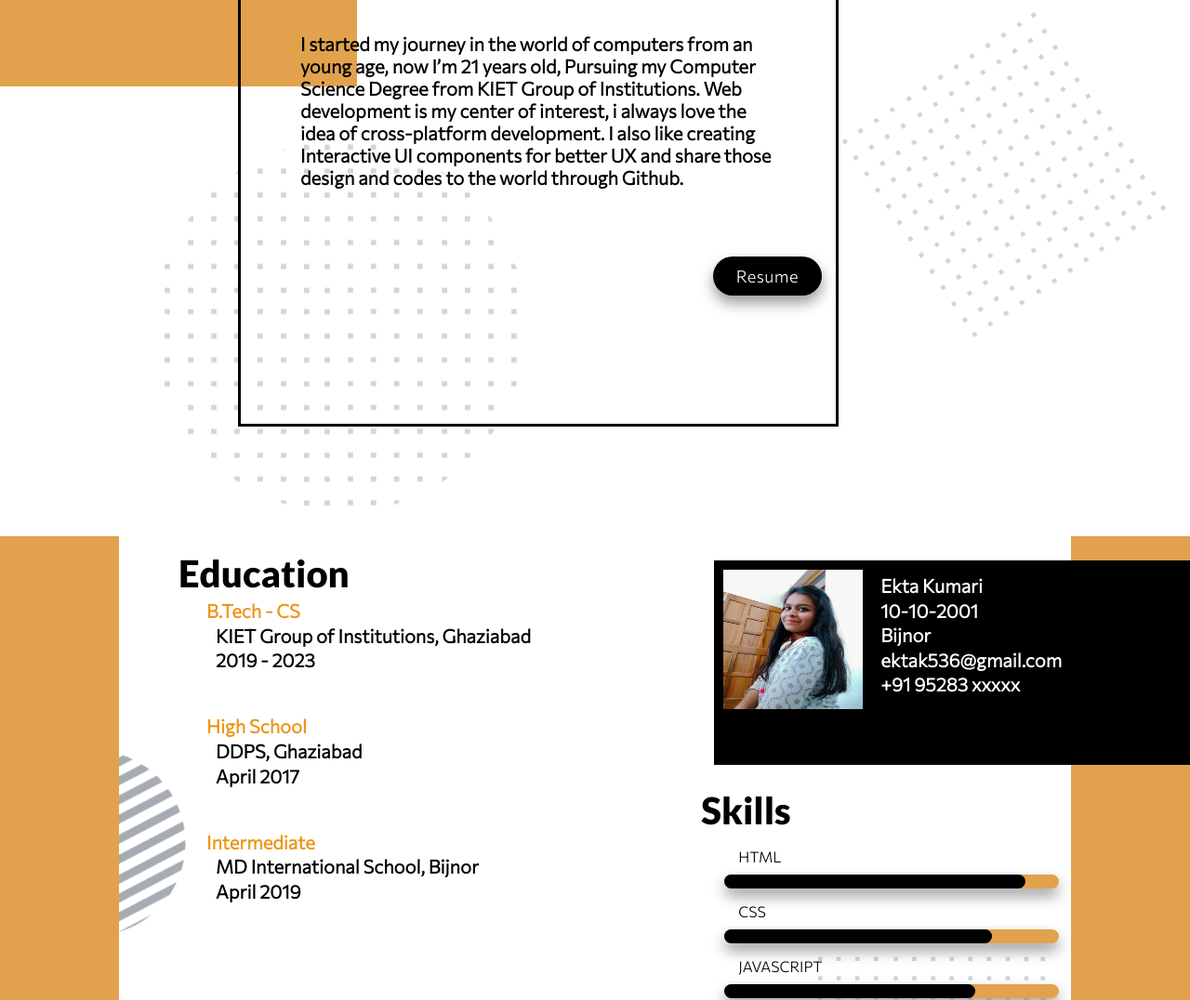
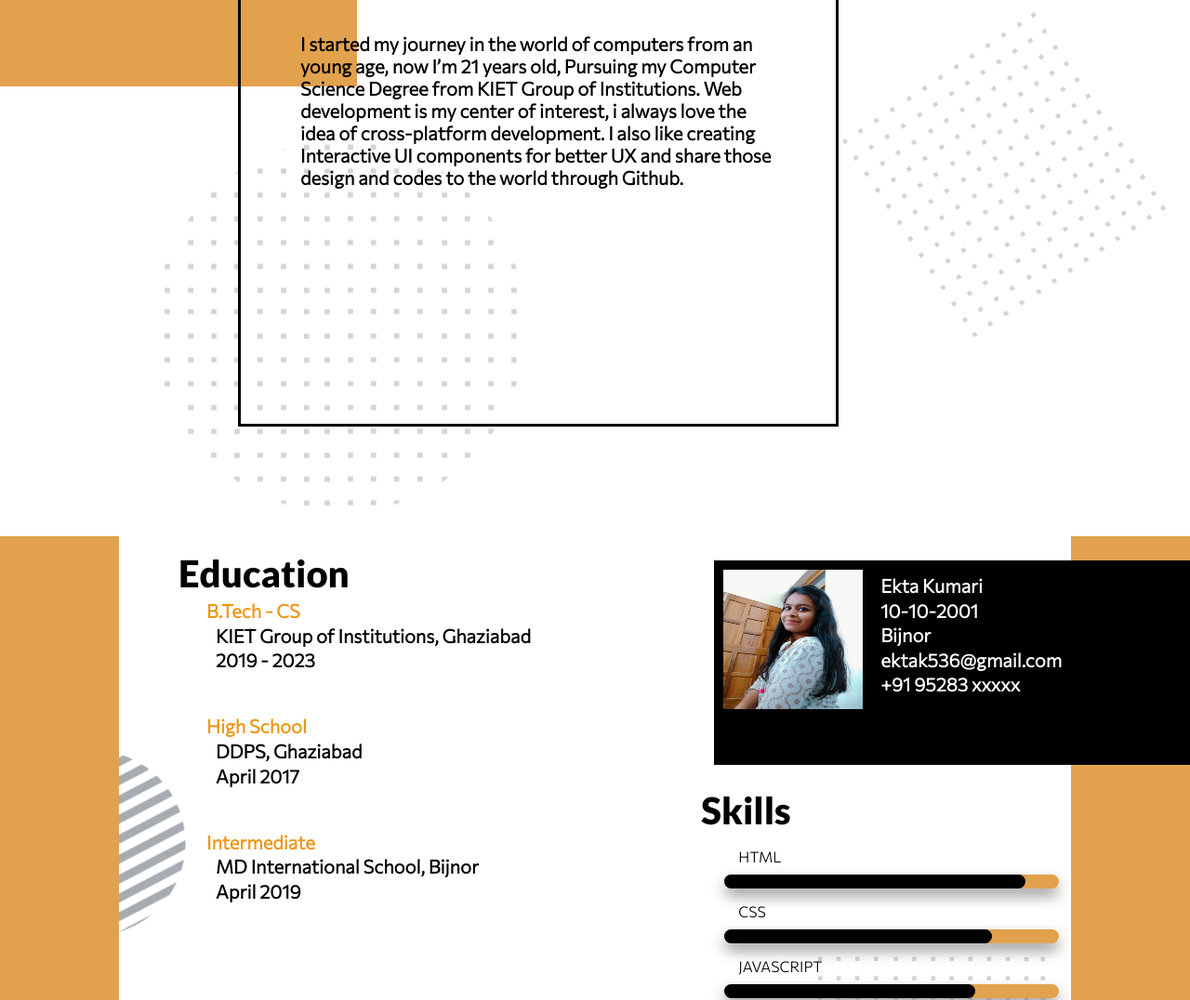
Before and after one commit to ekta-10/my_portfolio, a plain HTML site: page index.html in a window 1280 px wide. Shown: the part 1067-2143 px from the top of the page at 93% size. Drawn offline with Linux system fonts and the light colour scheme; a web font is replaced by a local one.

Commit message:
Update index.html

```diff
--- a/index.html
+++ b/index.html
@@ -50,7 +50,7 @@
             love the idea of cross-platform development. I also like
 			creating Interactive UI components for better UX  and share those design and codes
             to the world through Github.</h4>
-            <a href="https://drive.google.com/file/d/1fQvm7qjGCjGkWndiy1mEC6uX420WhLRC/view?usp=sharing" class="nav-btn pos">Resume</a>
+
     	</div>
     	<img class="svg1" src="svg/circle.svg" alt="">
     	<img class="svg3" src="svg/square-rl.svg" alt="">
```
